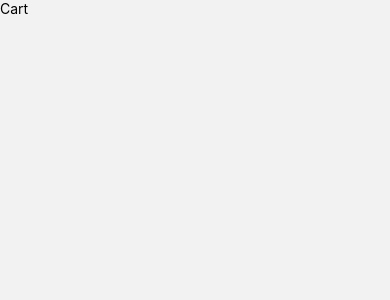
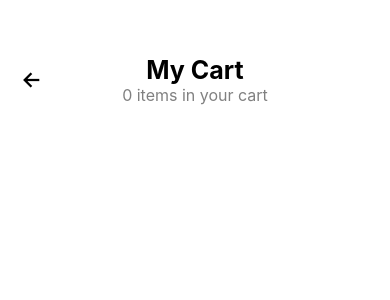
Before and after one commit to petitoff/shopping-cart, a React Native app: screen /CartScreen in a window 390 px wide. Shown: the top 300 px of the page. Built offline with nearby package versions, Linux system fonts and the light colour scheme.

Commit message:
added icons with style of CartView

```diff
--- a/components/cart/CartView.tsx
+++ b/components/cart/CartView.tsx
@@ -1,16 +1,25 @@
-import { View, Text, FlatList } from "react-native";
+import { View, Text, FlatList, StyleSheet, Pressable } from "react-native";
 import { useAppSelector } from "../../hooks/hooks";
 import ProductCard from "./ProductCard";
 import { Product } from "../../models/Product";
+import { Ionicons } from "@expo/vector-icons";
 import { useEffect, useState } from "react";
 
-const CartView = () => {
+interface Props {
+  onGoBack: () => void;
+}
+
+const CartView = ({ onGoBack }: Props) => {
   const products = useAppSelector((state) => state.productsSlice.products);
   const cart = useAppSelector((state) => state.cartSlice.items);
   const [filteredProducts, setFilteredProducts] = useState<Product[]>([]);
 
   const handleAddToCart = (product: Product) => {
     console.log("Add to cart", product);
+  };
+
+  const handleGoBack = () => {
+    onGoBack();
   };
 
   useEffect(() => {
@@ -25,12 +34,34 @@ const CartView = () => {
   }, [cart]);
 
   return (
-    <View>
-      <Text>Cart</Text>
+    <View style={styles.container}>
+      <View style={styles.navBar}>
+        <View style={styles.leftContainer}>
+          <Pressable onPress={handleGoBack}>
+            <Text>
+              <Ionicons name="arrow-back-outline" size={24} color="black" />
+            </Text>
+          </Pressable>
+        </View>
+        <View style={{ justifyContent: "center", alignItems: "center" }}>
+          <Text style={styles.title}>My Cart</Text>
+          <Text style={styles.subtitle}>
+            {filteredProducts.length} items in your cart
+          </Text>
+        </View>
+        <View style={styles.rightContainer}>
+          <View style={styles.rightIcon} />
+        </View>
+      </View>
+
       <FlatList
         data={filteredProducts}
         renderItem={({ item }) => (
-          <ProductCard productData={item} onAddToCart={handleAddToCart} />
+          <ProductCard
+            productData={item}
+            numberOfProduct={cart[item.id]}
+            onAddToCart={handleAddToCart}
+          />
         )}
       />
     </View>
@@ -38,3 +69,53 @@ const CartView = () => {
 };
 
 export default CartView;
+
+const styles = StyleSheet.create({
+  container: {
+    flex: 1,
+    backgroundColor: "#fff",
+  },
+  titleContainer: {
+    alignItems: "center",
+    justifyContent: "center",
+    height: 50,
+    marginTop: 50,
+    marginBottom: 20,
+  },
+  title: {
+    fontSize: 25,
+    fontWeight: "bold",
+  },
+  subtitle: {
+    fontSize: 16,
+    fontWeight: "400",
+    color: "gray",
+  },
+
+  navBar: {
+    marginTop: 50,
+    marginBottom: 20,
+    height: 60,
+    flexDirection: "row",
+    justifyContent: "space-between",
+    alignItems: "center",
+  },
+  leftContainer: {
+    flex: 1,
+    flexDirection: "row",
+    justifyContent: "flex-start",
+    paddingLeft: 20,
+  },
+  rightContainer: {
+    flex: 1,
+    flexDirection: "row",
+    justifyContent: "flex-end",
+    alignItems: "center",
+    paddingRight: 20,
+  },
+  rightIcon: {
+    height: 10,
+    width: 10,
+    resizeMode: "contain",
+  },
+});
--- a/components/cart/ProductCard.tsx
+++ b/components/cart/ProductCard.tsx
@@ -1,24 +1,48 @@
 import { View, Image, Text, StyleSheet, Button } from "react-native";
 import { Product } from "../../models/Product";
+import { Ionicons } from "@expo/vector-icons";
 
 interface Props {
   productData: Product;
+  numberOfProduct: number;
   onAddToCart: (product: Product) => void;
 }
 
-const ProductCard = ({ productData, onAddToCart }: Props) => {
+const ProductCard = ({ productData, numberOfProduct, onAddToCart }: Props) => {
   const handleAddToCart = () => {
     onAddToCart(productData);
   };
+
   return (
     <View style={styles.container}>
       {productData?.imageURL && (
-        <Image style={styles.image} source={{ uri: productData.imageURL }} />
+        <View style={{}}>
+          <Image style={styles.image} source={{ uri: productData.imageURL }} />
+        </View>
       )}
 
       <View style={styles.contentContainer}>
         <Text style={styles.name}>{productData?.name}</Text>
         <Text style={styles.price}>${productData?.price}</Text>
+        <View style={{ flex: 1, justifyContent: "flex-end" }}>
+          <View
+            style={{
+              width: "100%",
+              flexDirection: "row",
+              alignItems: "center",
+            }}
+          >
+            <Text>
+              <Ionicons name="remove-circle-outline" size={45} color="black" />
+            </Text>
+            <Text style={{ marginHorizontal: 20, fontSize: 21 }}>
+              {numberOfProduct}
+            </Text>
+            <Text>
+              <Ionicons name="add-circle-outline" size={45} color="black" />
+            </Text>
+          </View>
+        </View>
       </View>
 
       <View style={styles.buttonContainer}>
@@ -30,8 +54,8 @@ const ProductCard = ({ productData, onAddToCart }: Props) => {
 
 const styles = StyleSheet.create({
   container: {
-    width: "80%",
-    height: 100,
+    width: "100%",
+    height: "100%",
     flexDirection: "row",
     paddingHorizontal: 20,
     paddingVertical: 10,
@@ -40,6 +64,7 @@ const styles = StyleSheet.create({
   },
   contentContainer: {
     marginTop: 10,
+    width: "100%",
   },
   name: {
     fontSize: 18,
@@ -47,8 +72,8 @@ const styles = StyleSheet.create({
   },
   price: {},
   image: {
-    width: 80,
-    height: 80,
+    width: 120,
+    height: 120,
     borderRadius: 10,
     overflow: "hidden",
     borderWidth: 3,
--- a/navigation/AppBottomTabNavigator.tsx
+++ b/navigation/AppBottomTabNavigator.tsx
@@ -1,6 +1,7 @@
 import { createBottomTabNavigator } from "@react-navigation/bottom-tabs";
 import HomeScreen from "../screens/HomeScreen/HomeScreen";
 import ProductScreen from "../screens/ProductScreen/ProductScreen";
+import Ionicons from "@expo/vector-icons/Ionicons";
 import { View, Text } from "react-native";
 
 export const AppBottomTabNavigator = () => {
@@ -13,9 +14,9 @@ export const AppBottomTabNavigator = () => {
         component={HomeScreen}
         options={{
           tabBarIcon: () => (
-            <View>
-              <Text>🏠</Text>
-            </View>
+            <Text>
+              <Ionicons name="home" size={22} color="blue" />
+            </Text>
           ),
         }}
       />
@@ -25,7 +26,9 @@ export const AppBottomTabNavigator = () => {
         options={{
           tabBarIcon: () => (
             <View>
-              <Text>⚒</Text>
+              <Text>
+                <Ionicons name="apps" size={22} color="blue" />
+              </Text>
             </View>
           ),
         }}
--- a/package.json
+++ b/package.json
@@ -9,6 +9,7 @@
     "web": "expo start --web"
   },
   "dependencies": {
+    "@expo/vector-icons": "^13.0.0",
     "@react-navigation/bottom-tabs": "^6.4.0",
     "@react-navigation/native": "^6.0.13",
     "@react-navigation/native-stack": "^6.9.1",
@@ -21,6 +22,7 @@
     "react-native": "0.69.6",
     "react-native-safe-area-context": "^4.4.1",
     "react-native-screens": "^3.18.2",
+    "react-native-vector-icons": "^9.2.0",
     "react-native-web": "~0.18.7",
     "react-redux": "^8.0.4"
   },
--- a/screens/CartScreen/CartScreen.tsx
+++ b/screens/CartScreen/CartScreen.tsx
@@ -1,13 +1,24 @@
-import { NativeStackScreenProps } from "@react-navigation/native-stack";
+import {
+  NativeStackNavigationProp,
+  NativeStackScreenProps,
+} from "@react-navigation/native-stack";
 import { SafeAreaView } from "react-native-safe-area-context";
 import { RootStackParamList } from "../../navigation/types";
 import CartView from "../../components/cart/CartView";
+import { useNavigation } from "@react-navigation/native";
 
 type Props = NativeStackScreenProps<RootStackParamList, "CartScreen">;
 const CartScreen = () => {
+  const rootNavigation =
+    useNavigation<NativeStackNavigationProp<RootStackParamList>>();
+
+  const handleGoBack = () => {
+    rootNavigation.goBack();
+  };
+
   return (
     <SafeAreaView style={{ flex: 1 }} edges={["top", "left", "right"]}>
-      <CartView />
+      <CartView onGoBack={handleGoBack} />
     </SafeAreaView>
   );
 };
```
Also changed, not shown: 1 other file (tests, documents, lock files or other folders).
